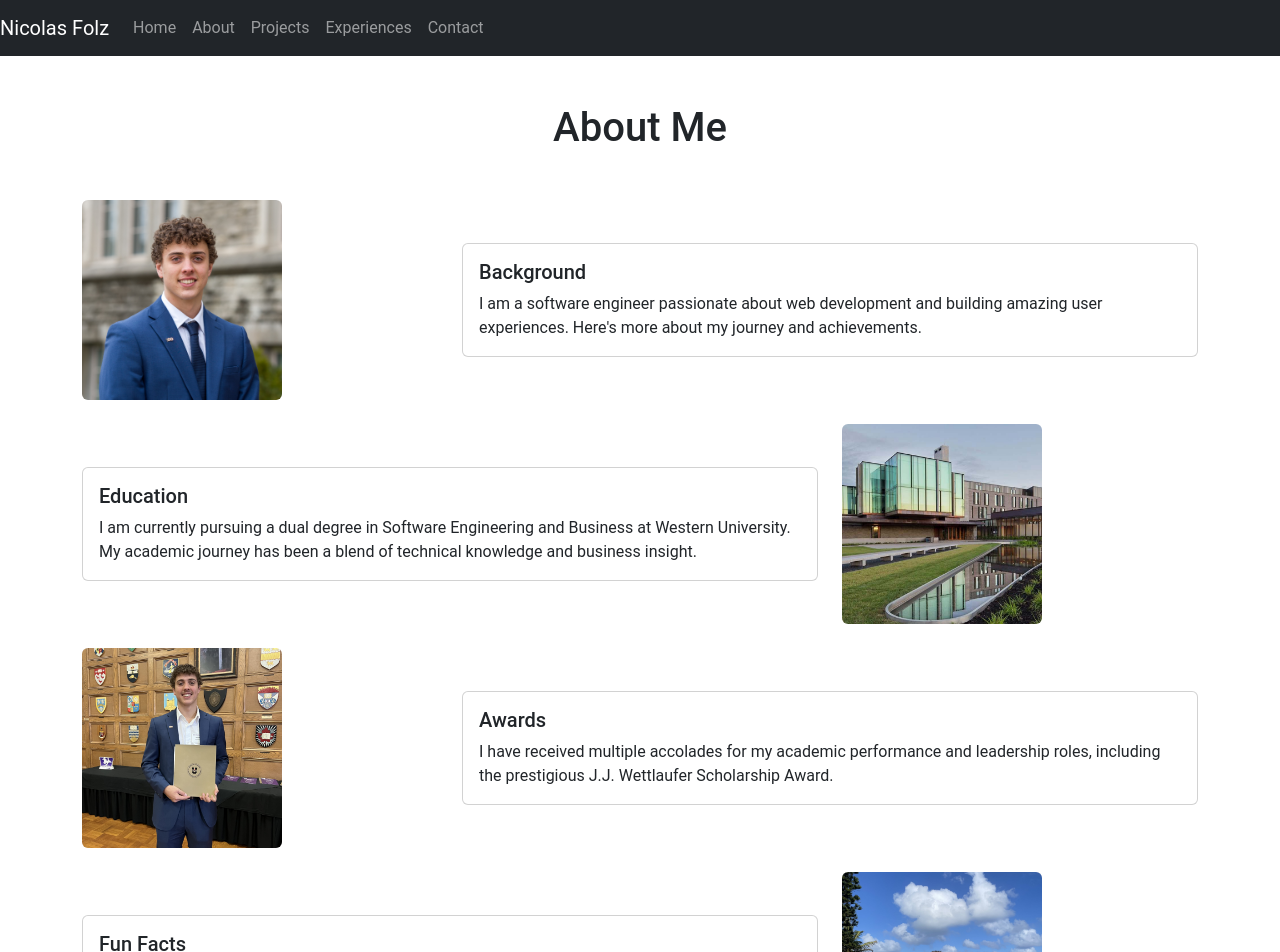
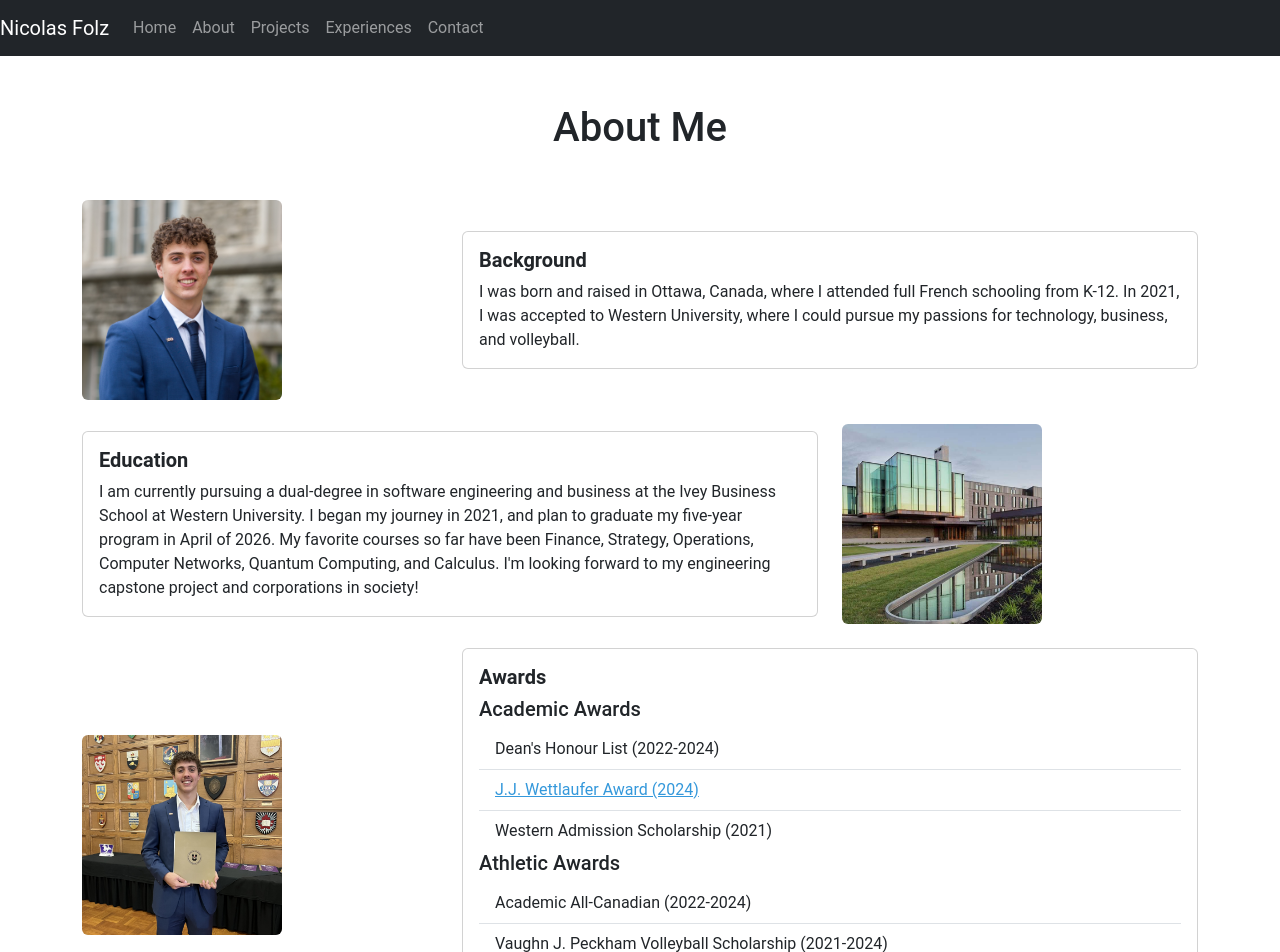
Before and after one commit to NFolz/website, a React (Create React App) app: page /#/about in a window 1280 px wide. Shown: the top 952 px of the page. Built offline with nearby package versions, Linux system fonts and the light colour scheme.

Commit message:
Adding info

```diff
--- a/src/pages/AboutPage.js
+++ b/src/pages/AboutPage.js
@@ -1,9 +1,28 @@
 import React from 'react';
-import { Container, Row, Col, Card, Image } from 'react-bootstrap';
+import { Container, Row, Col, Card, Image, ListGroup } from 'react-bootstrap';
 import backgroundImage from '../assets/quantum_headshot.jpg';  // Replace with actual image paths
 import educationImage from '../assets/Ivey-Business-School-building.jpg';
 import awardsImage from '../assets/AAC.jpg';
-import funFactsImage from '../assets/hawaii.jpg';
+import funFactsImage from '../assets/hiking.jpg';
+
+const awards = [
+  {
+    category: "Academic Awards",
+    items: [
+      { name: "Dean's Honour List (2022-2024)", link: null },
+      { name: "J.J. Wettlaufer Award (2024)", link: "https://www.ivey.uwo.ca/hba/admissions/tuition-finances/award-finder/?ft_page=4" },
+      { name: "Western Admission Scholarship (2021)", link: null }
+    ]
+  },
+  {
+    category: "Athletic Awards",
+    items: [
+      { name: "Academic All-Canadian (2022-2024)", link: null },
+      { name: "Vaughn J. Peckham Volleyball Scholarship (2021-2024)", link: null },
+      { name: "Ken Davies Memorial Award (2021)", link: "https://www.ontariovolleyball.org/news_article/show/1163575-nicolas-folz-recognized-as-the-2021-ken-davies-memorial-award-recipient" }
+    ]
+  }
+];
 
 function About() {
   return (
@@ -24,10 +43,9 @@ function About() {
         <Col md={8}>
           <Card>
             <Card.Body>
-              <Card.Title>Background</Card.Title>
+              <Card.Title className="fw-bold">Background</Card.Title>
               <Card.Text>
-                I am a software engineer passionate about web development and building amazing user experiences.
-                Here's more about my journey and achievements.
+                I was born and raised in Ottawa, Canada, where I attended full French schooling from K-12. In 2021, I was accepted to Western University, where I could pursue my passions for technology, business, and volleyball.
               </Card.Text>
             </Card.Body>
           </Card>
@@ -48,10 +66,11 @@ function About() {
         <Col md={8}>
           <Card>
             <Card.Body>
-              <Card.Title>Education</Card.Title>
+              <Card.Title className="fw-bold">Education</Card.Title>
               <Card.Text>
-                I am currently pursuing a dual degree in Software Engineering and Business at Western University.
-                My academic journey has been a blend of technical knowledge and business insight.
+                I am currently pursuing a dual-degree in software engineering and business at the Ivey Business School at Western University. I began my journey in 2021, and plan to graduate my five-year program in April of 2026.
+
+                My favorite courses so far have been Finance, Strategy, Operations, Computer Networks, Quantum Computing, and Calculus. I'm looking forward to my engineering capstone project and corporations in society!
               </Card.Text>
             </Card.Body>
           </Card>
@@ -72,11 +91,25 @@ function About() {
         <Col md={8}>
           <Card>
             <Card.Body>
-              <Card.Title>Awards</Card.Title>
-              <Card.Text>
-                I have received multiple accolades for my academic performance and leadership roles, including the
-                prestigious J.J. Wettlaufer Scholarship Award.
-              </Card.Text>
+                <Card.Title className="fw-bold">Awards</Card.Title>
+              {awards.map((category, index) => (
+                <div key={index}>
+                  <h5>{category.category}</h5>
+                  <ListGroup variant="flush">
+                    {category.items.map((award, idx) => (
+                      <ListGroup.Item key={idx}>
+                        {award.link ? (
+                          <a href={award.link} target="_blank" rel="noopener noreferrer">
+                            {award.name}
+                          </a>
+                        ) : (
+                          award.name
+                        )}
+                      </ListGroup.Item>
+                    ))}
+                  </ListGroup>
+                </div>
+              ))}
             </Card.Body>
           </Card>
         </Col>
@@ -96,10 +129,9 @@ function About() {
         <Col md={8}>
           <Card>
             <Card.Body>
-              <Card.Title>Fun Facts</Card.Title>
+              <Card.Title className="fw-bold">Fun Facts</Card.Title>
               <Card.Text>
-                When I'm not coding, you can find me playing volleyball, working on creative side projects, or
-                enjoying a good cup of coffee.
+                When I'm not studying, coding, or playing volleyball, you can find me hiking, refining my ukelele skills, or playing Catan.
               </Card.Text>
             </Card.Body>
           </Card>
--- a/src/pages/Experiences.js
+++ b/src/pages/Experiences.js
@@ -26,9 +26,10 @@ const Experiences = () => {
                 style={{ height: '200px', objectFit: 'cover' }} // Image styling
               />
               <Card.Body>
-                <Card.Title>Varsity Volleyball Team Captain</Card.Title>
+                <Card.Title className="fw-bold">Captain</Card.Title>
+                <Card.Subtitle className="mb-2 text-muted">Western Varsity Men's Volleyball Team, 2021-present</Card.Subtitle>
                 <Card.Text>
-                  Worked as a volunteer at XYZ organization, managing events and assisting with community outreach programs.
+                  Named team captain in my fourth year by coaches, teammates, and alumni. I'm actively placing a special emphasis on humility, mental training practices, and academic excellence habits, adding to an already rich program culture.
                 </Card.Text>
               </Card.Body>
             </Card>
@@ -43,9 +44,10 @@ const Experiences = () => {
                 style={{ height: '200px', objectFit: 'cover' }} // Image styling
               />
               <Card.Body>
-                <Card.Title>Co-Founder, Western Quantum Club</Card.Title>
+                <Card.Title className="fw-bold">Co-Founder & Co-President</Card.Title>
+                <Card.Subtitle className="mb-2 text-muted">Western Quantum Club, 2022-present</Card.Subtitle>
                 <Card.Text>
-                  Led the ABC club, organized weekly meetings, and worked to create engaging activities for club members.
+                  Led the strategic vision of the club, which seeks to educate and inspire undergraduate students in the exciting field of quantum computing. I've collaborated with academia, industry experts, and corporate sponsors to deliver a pioneering quantum computing club experience to all members by organizing hackathons and managing client projects.
                 </Card.Text>
               </Card.Body>
             </Card>
@@ -60,9 +62,12 @@ const Experiences = () => {
                 style={{ height: '200px', objectFit: 'cover' }} // Image styling
               />
               <Card.Body>
-                <Card.Title>VP Movember, Mustang Athlete Student Council</Card.Title>
+                <Card.Title className="fw-bold">VP - Movember Initiatives</Card.Title>
+                <Card.Subtitle className="mb-2 text-muted">Mustang Athlete Student Council, 2024-present</Card.Subtitle>
                 <Card.Text>
-                  Acted as a mentor for incoming students, offering advice and guidance to help them navigate university life.
+                    Organized a campus-wide Movember campaign to raise awareness for men's health. I collaborated with 14 varsity teams and raised over $7,000 for the cause. I even got the chance to interview Canadian Olympic Champion Damian Warner while I was at it!
+                    <a> </a>
+                    <a href="https://www.linkedin.com/posts/nicolas-folz_this-movember-together-with-the-mustangs-activity-7268772083604537344-zRXH?utm_source=share&utm_medium=member_desktop&rcm=ACoAADecxnYBokYS18lPZjyzXnOnwaqhSTeZFt8" target="_blank" rel="noopener noreferrer">Watch our promotional video here.</a>
                 </Card.Text>
               </Card.Body>
             </Card>
@@ -84,7 +89,8 @@ const Experiences = () => {
                 style={{ height: '200px', objectFit: 'cover' }} // Image styling
               />
               <Card.Body>
-                <Card.Title>Finance & Operations Intern, Pillar to Post</Card.Title>
+              <Card.Title className="fw-bold">Finance & Operations Intern</Card.Title>
+              <Card.Subtitle className="mb-2 text-muted">Pillar to Post, May-October 2024</Card.Subtitle>
                 <Card.Text>
                   Worked on developing internal tools using React and JavaScript to automate and streamline business processes.
                 </Card.Text>
@@ -101,7 +107,8 @@ const Experiences = () => {
                 style={{ height: '200px', objectFit: 'cover' }} // Image styling
               />
               <Card.Body>
-                <Card.Title>Finance Intern</Card.Title>
+              <Card.Title className="fw-bold">Finance Intern</Card.Title>
+              <Card.Subtitle className="mb-2 text-muted">OSL Retail Services, May-September 2023</Card.Subtitle>
                 <Card.Text>
                   Conducted data analysis to optimize franchise recruitment processes, creating automated reports and dashboards.
                 </Card.Text>
@@ -118,7 +125,8 @@ const Experiences = () => {
                 style={{ height: '200px', objectFit: 'cover' }} // Image styling
               />
               <Card.Body>
-                <Card.Title>Volleyball Coach</Card.Title>
+              <Card.Title className="fw-bold">Academic Tutor</Card.Title>
+              <Card.Subtitle className="mb-2 text-muted">Self-Employed, 2020-present</Card.Subtitle>
                 <Card.Text>
                   Managed a team of developers to build and launch a new internal platform, improving cross-department collaboration.
                 </Card.Text>
--- a/src/pages/HomePage.js
+++ b/src/pages/HomePage.js
@@ -27,7 +27,7 @@ const HomePage = () => {
             <Card.Body>
               <Card.Title style={{ fontSize: '3rem' }}>Welcome to My Website!</Card.Title>
               <Card.Text style={{ fontSize: '1.25rem' }}>
-                Hi, I'm <strong>Nicolas Folz</strong>, and this is the home page of my personal website. Here, you can find information about my projects, experiences, and more.
+                Hi, I'm <strong>Nicolas Folz</strong>. Welcome to my personal website! I'm a undergraduate student passionate about all things at the intersection of business, technology, and entrepreneurship. You can read more about myself, my experiences, projects, and fun bits!
               </Card.Text>
             </Card.Body>
           </Card>
--- a/src/pages/Projects.js
+++ b/src/pages/Projects.js
@@ -8,13 +8,15 @@ function Projects() {
 
       {/* Row for cards */}
       <Row>
-        {/* Card 1 */}
-        <Col md={4} className="mb-4">
+      <Col md={4} className="mb-4">
+  {/* Card 1 */}
+  <Col md={4} className="mb-4">
           <Card>
             <Card.Body>
-              <Card.Title>Project 1</Card.Title>
+              <Card.Title className="fw-bold">Vehicle Routing Optimization App</Card.Title>
+              <Card.Subtitle className="mb-2 text-muted">Western Quantum Club, 2024-present</Card.Subtitle>
               <Card.Text>
-                This is an example project I worked on. It uses React, Node.js, and MongoDB to build a full-stack application.
+                Led the development of a vehicle routing application, optimized using quantum computing. See our code and our business pitch.
               </Card.Text>
               <Button variant="secondary" href="https://example.com" target="_blank">
           Learn More
@@ -22,14 +24,18 @@ function Projects() {
             </Card.Body>
           </Card>
         </Col>
+        </Col>
+
+
 
         {/* Card 2 */}
         <Col md={4} className="mb-4">
           <Card>
             <Card.Body>
-              <Card.Title>Project 2</Card.Title>
+            <Card.Title className="fw-bold">Travel Destinations Web App</Card.Title>
+            <Card.Subtitle className="mb-2 text-muted">Web Technologies Course, 2024</Card.Subtitle>
               <Card.Text>
-                This is another project I worked on. It uses Express.js and MongoDB to build a RESTful API.
+                Used a MERN stack with a RESTful API that allows users to plan their European travels.
               </Card.Text>
               <Button variant="secondary" href="https://example.com" target="_blank">
           Learn More
@@ -42,9 +48,10 @@ function Projects() {
         <Col md={4} className="mb-4">
           <Card>
             <Card.Body>
-              <Card.Title>Project 3</Card.Title>
+            <Card.Title className="fw-bold">Portfolio Optimization Program</Card.Title>
+            <Card.Subtitle className="mb-2 text-muted">Western Quantum Club, 2024</Card.Subtitle>
               <Card.Text>
-                A data visualization project built with React and D3.js to create interactive charts and graphs.
+                An equity portfolio builder that uses a novel quantum computing algorithm that optimizes for low risk and high returns.
               </Card.Text>
               <Button variant="secondary" href="https://example.com" target="_blank">
           Learn More
@@ -57,9 +64,10 @@ function Projects() {
         <Col md={4} className="mb-4">
           <Card>
             <Card.Body>
-              <Card.Title>Project 4</Card.Title>
+            <Card.Title className="fw-bold">Optomology Healthcare App</Card.Title>
+            <Card.Subtitle className="mb-2 text-muted">Software Design, 2025-present</Card.Subtitle>
               <Card.Text>
-                A machine learning model built in Python using scikit-learn to predict housing prices based on various factors.
+                Working with an international client to develop an app that safely collects optomological patient data to prevent the spread of eye diseases.
               </Card.Text>
               <Button variant="secondary" href="https://example.com" target="_blank">
           Learn More
```
Also changed, not shown: src/assets/hiking.jpg (added).
